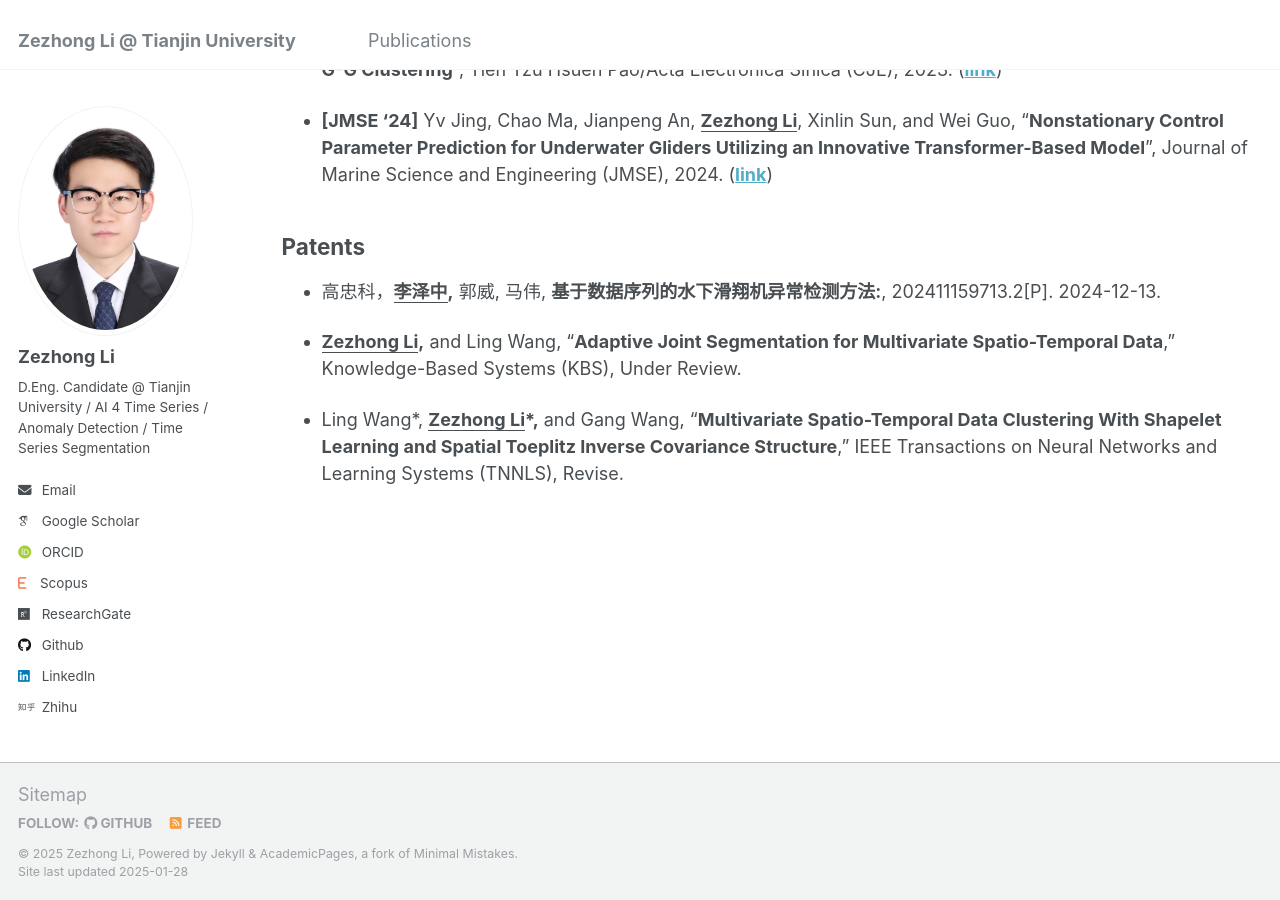
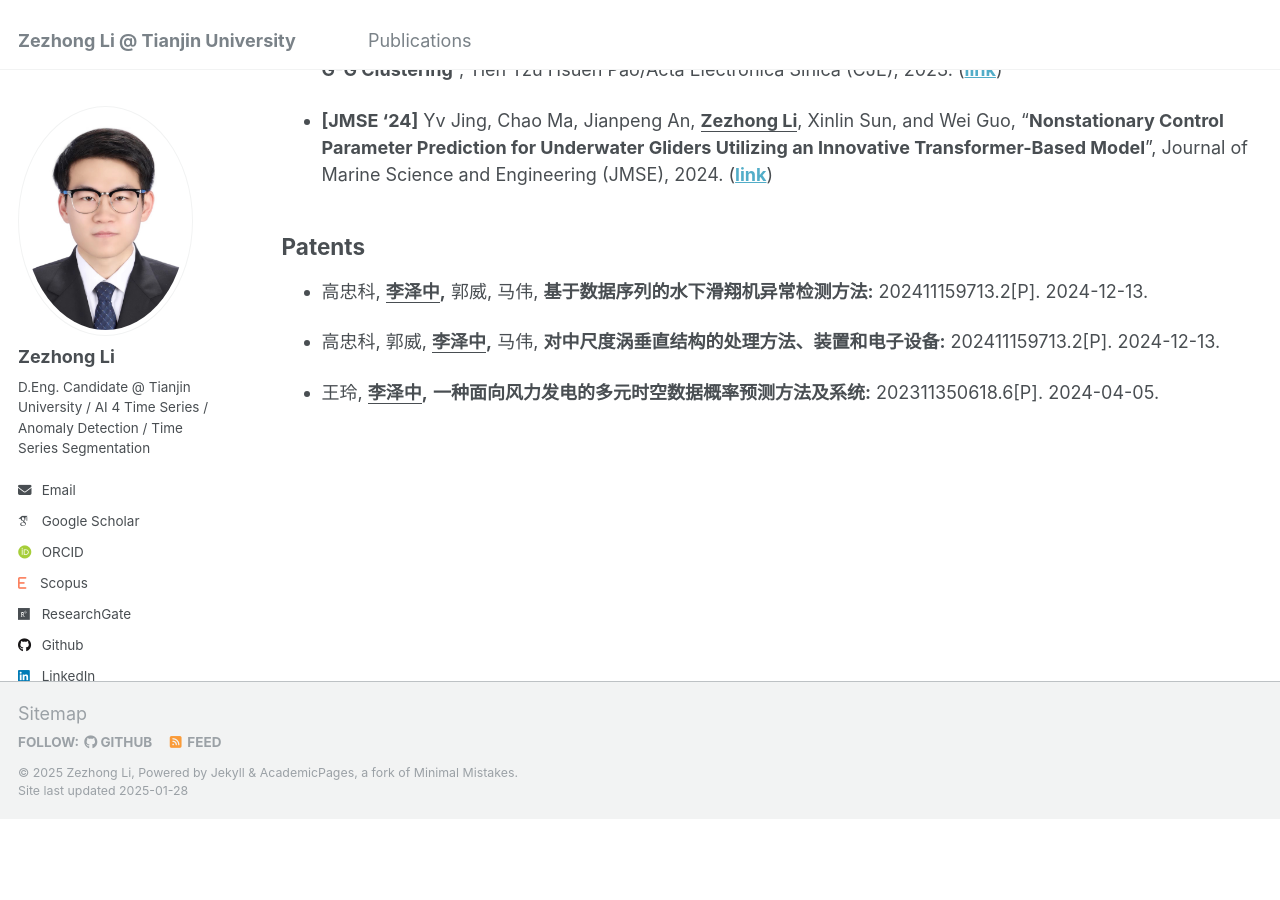
Before and after one commit to lzz19980125/lzz19980125.github.io, a Jekyll site: the page built from _pages/publications.md, in a window 1280 px wide and 900 px high, scrolled down 713 px. Built offline with Jekyll 4.4.1, drawn with Linux system fonts in a browser that asks for light colours; some web fonts are replaced; after the commit the page ends 1532 px from its top, so only the background shows below that.

Commit message:
Update publications.md

```diff
--- a/_pages/publications.md
+++ b/_pages/publications.md
@@ -26,8 +26,8 @@ Utilizing an Innovative Transformer-Based Model**", Journal of Marine Science an
 
 ## Patents
 
--  高忠科，**<u>李泽中</u>,** 郭威, 马伟, **基于数据序列的水下滑翔机异常检测方法:**, 202411159713.2[P]. 2024-12-13.
+-  高忠科, **<u>李泽中</u>,** 郭威, 马伟, **基于数据序列的水下滑翔机异常检测方法:** 202411159713.2[P]. 2024-12-13.
 
--  **<u>Zezhong Li</u>,** and Ling Wang, “**Adaptive Joint Segmentation for Multivariate Spatio-Temporal Data**,” Knowledge-Based Systems (KBS), Under Review.
+-  高忠科, 郭威, **<u>李泽中</u>,** 马伟, **对中尺度涡垂直结构的处理方法、装置和电子设备:** 202411159713.2[P]. 2024-12-13.
 
--  Ling Wang\*, **<u>Zezhong Li</u>\*,** and Gang Wang, “**Multivariate Spatio-Temporal Data Clustering With Shapelet Learning and Spatial Toeplitz Inverse Covariance Structure**,” IEEE Transactions on Neural Networks and Learning Systems (TNNLS), Revise.
+-  王玲, **<u>李泽中</u>,** **一种面向风力发电的多元时空数据概率预测方法及系统:** 202311350618.6[P]. 2024-04-05.
```
